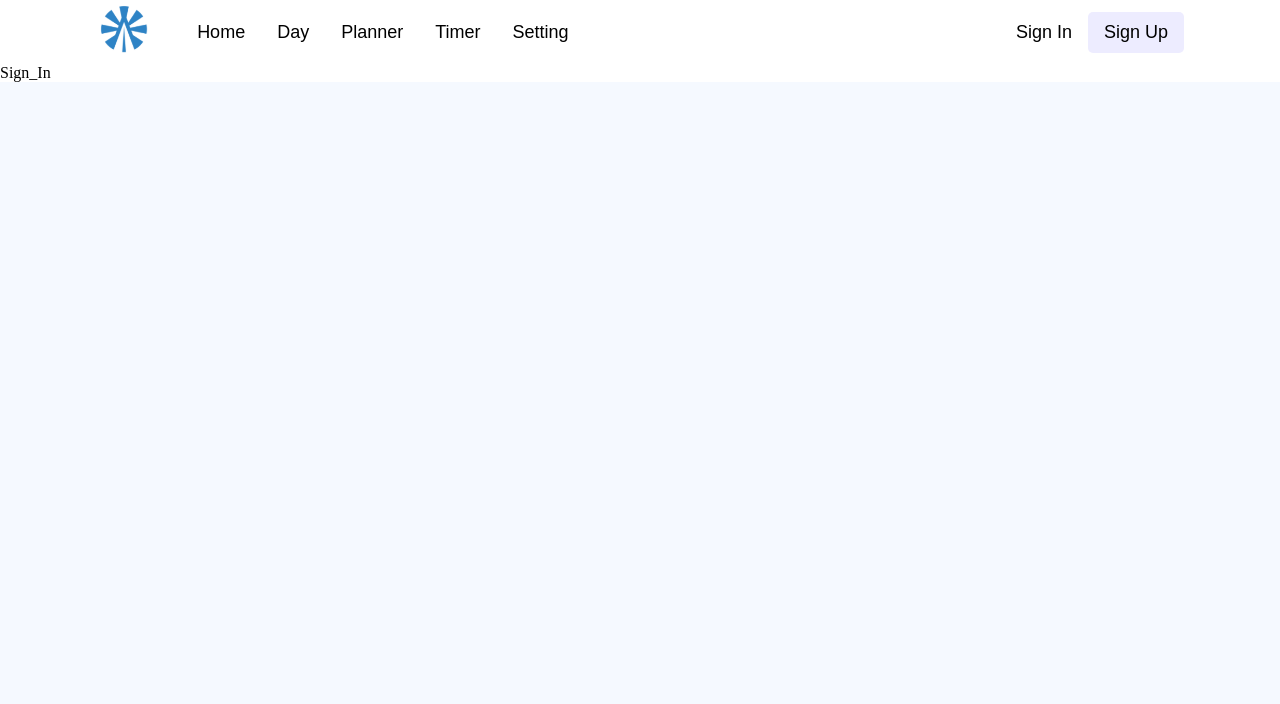
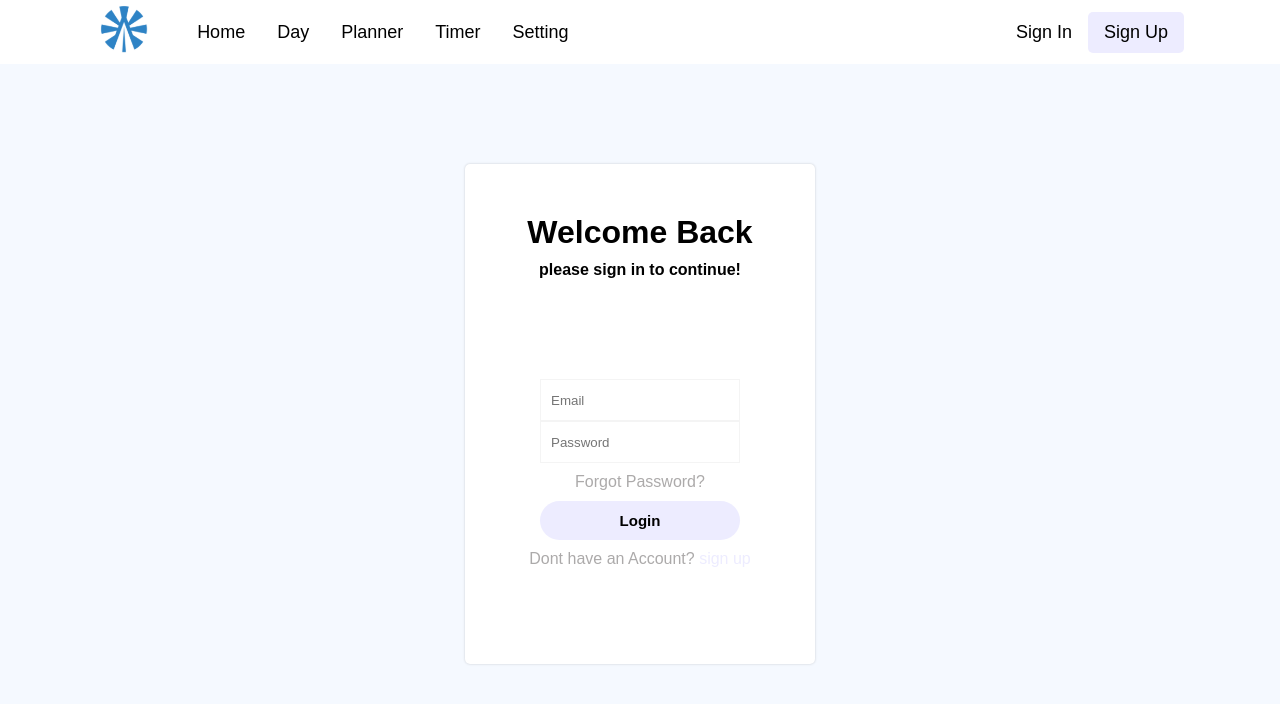
Before and after one commit to dave-sh/focus-route, a React (Create React App) app in the folder project/: page /sign_in in a window 1280 px wide. Shown: the top 704 px of the page. Built offline with nearby package versions, Linux system fonts and the light colour scheme.

Commit message:
sign -in page done

```diff
--- a/project/src/pages/sign_in/Sign_In.jsx
+++ b/project/src/pages/sign_in/Sign_In.jsx
@@ -3,7 +3,22 @@ import './sign_in.css'
 
 const Sign_In = () => {
   return (
-    <div className='sign_in'>Sign_In</div>
+    <div className='sign_in'>
+      <div className ='sign_in_form'>
+        <h1>Welcome Back</h1>
+        <h4>please sign in to continue!</h4>
+        <input placeholder='Email' />
+        <input type="password" placeholder='Password' />
+
+      <p><a href="#">Forgot Password?</a></p>
+      <button className='sign_in_button 'type='submit'>Login</button>
+      <p>Dont have an Account?
+        <a className="sign_in_form_sign_up" href="#"> sign up</a>
+      </p>
+      </div>
+
+
+    </div>
   )
 }
 
--- a/project/src/pages/sign_in/sign_in.css
+++ b/project/src/pages/sign_in/sign_in.css
@@ -0,0 +1,82 @@
+* {
+  box-sizing: border-box;
+  padding: 0;
+  margin: 0;
+  scroll-behavior: smooth;
+  font-family: Arial, Helvetica, sans-serif;
+
+}
+
+.sign_in {
+  height: 100%;
+  width: 100%;
+  background-color: #f5f9ff;
+  display: flex;
+  align-items: center;
+  flex-direction: column;
+  padding-top: 100px;
+
+}
+
+
+.sign_in_form {
+  background-color: white;
+  width: 350px;
+  height: 500px;
+  align-items: center;
+  display: flex;
+  flex-direction: column;
+  box-shadow: 0px 0px 2.5px rgba(15, 15, 15, 0.19);
+  padding-top: 50px;
+  border-radius: 5px;
+
+}
+
+.sign_in_form h1 {
+  padding-bottom: 10px;
+  font-weight: 600;
+
+}
+
+.sign_in_form h4 {
+  padding-bottom: 100px;
+}
+
+.sign_in_form input {
+  width: 200px;
+  height: 42px;
+  outline: none;
+  border: 1px solid rgba(200, 200, 200, .2);
+  padding: 0 10px;
+
+
+}
+
+.sign_in_button {
+  padding: 11px 80px;
+  background-color: #edecff;
+  color: #000;
+  font-size: 15px;
+  font-weight: 600;
+  border: none;
+  border-radius: 25px;
+  margin-top: 10px;
+  cursor: pointer;
+}
+
+.sign_in_button:hover {
+  background-color: #cbc9f8;
+}
+
+.sign_in p {
+  color: rgb(172, 170, 170);
+  margin-top: 10px;
+}
+
+.sign_in_form_sign_up {
+  color: #edecff;
+}
+
+.sign_in_form_sign_up:hover {
+  color: #cbc9f8;
+}
```
